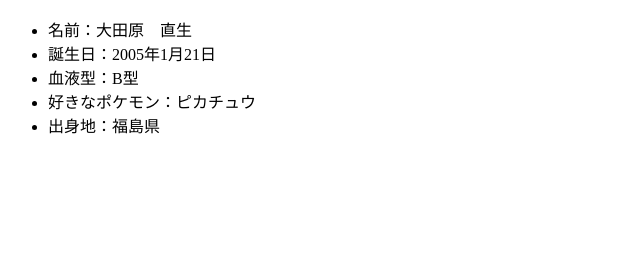
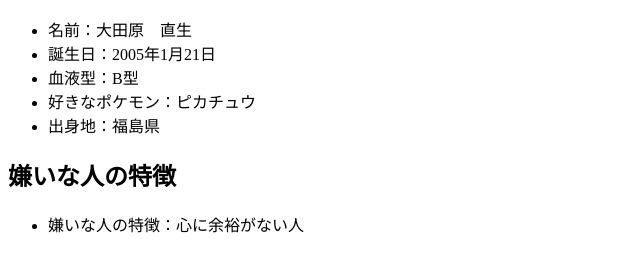
Before and after one commit to naoki-otahara/dsproo, a plain HTML site: page index.html in a window 1280 px wide. Shown: the part 127-398 px from the top of the page, without its empty margins (0-640 px from the left). Drawn offline with Linux system fonts and the light colour scheme.

Commit message:
嫌いな人の特徴を追加

```diff
--- a/index.html
+++ b/index.html
@@ -19,6 +19,10 @@
         <li> 好きなポケモン：ピカチュウ</li>
         <li> 出身地：福島県 </li>
     </ul>
+    <h2>嫌いな人の特徴</h2>
+    <ul>
+        <li>嫌いな人の特徴：心に余裕がない人</li>
+    </ul>
 
 
 </ul>
```
